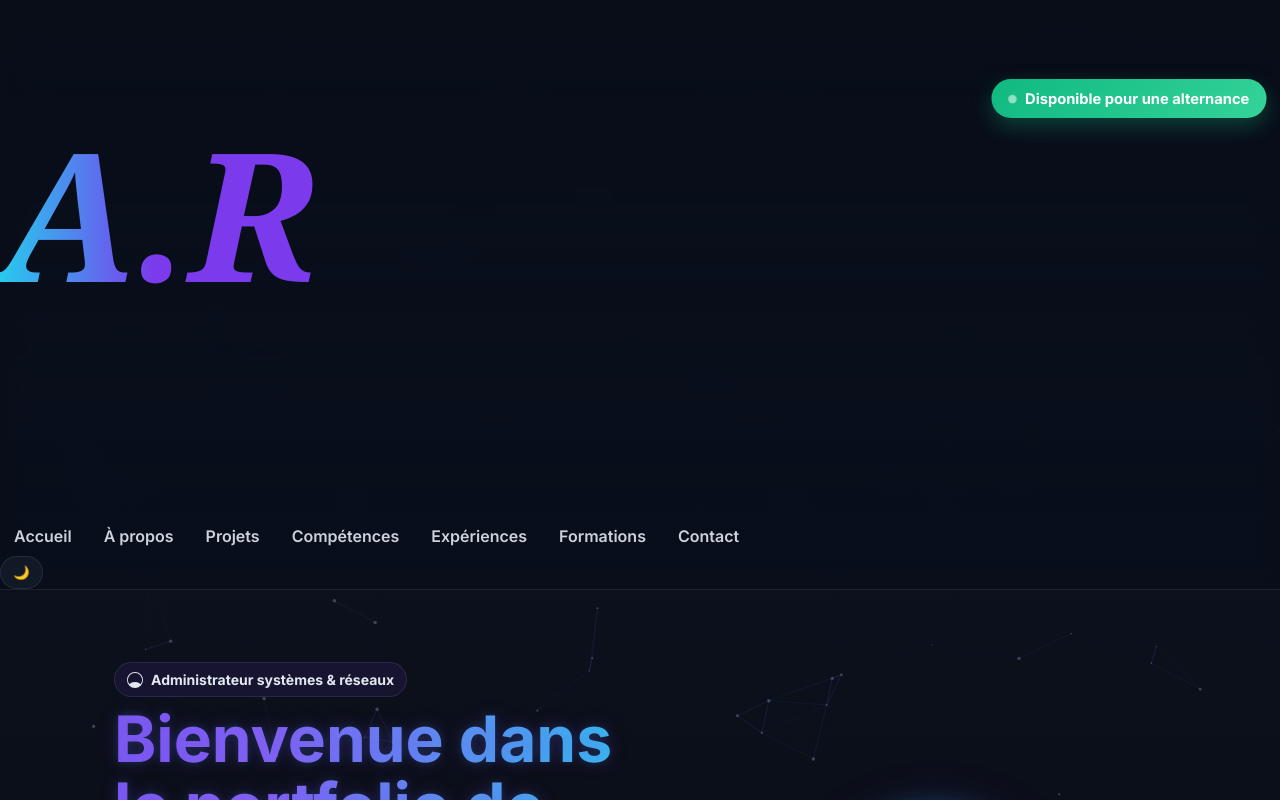
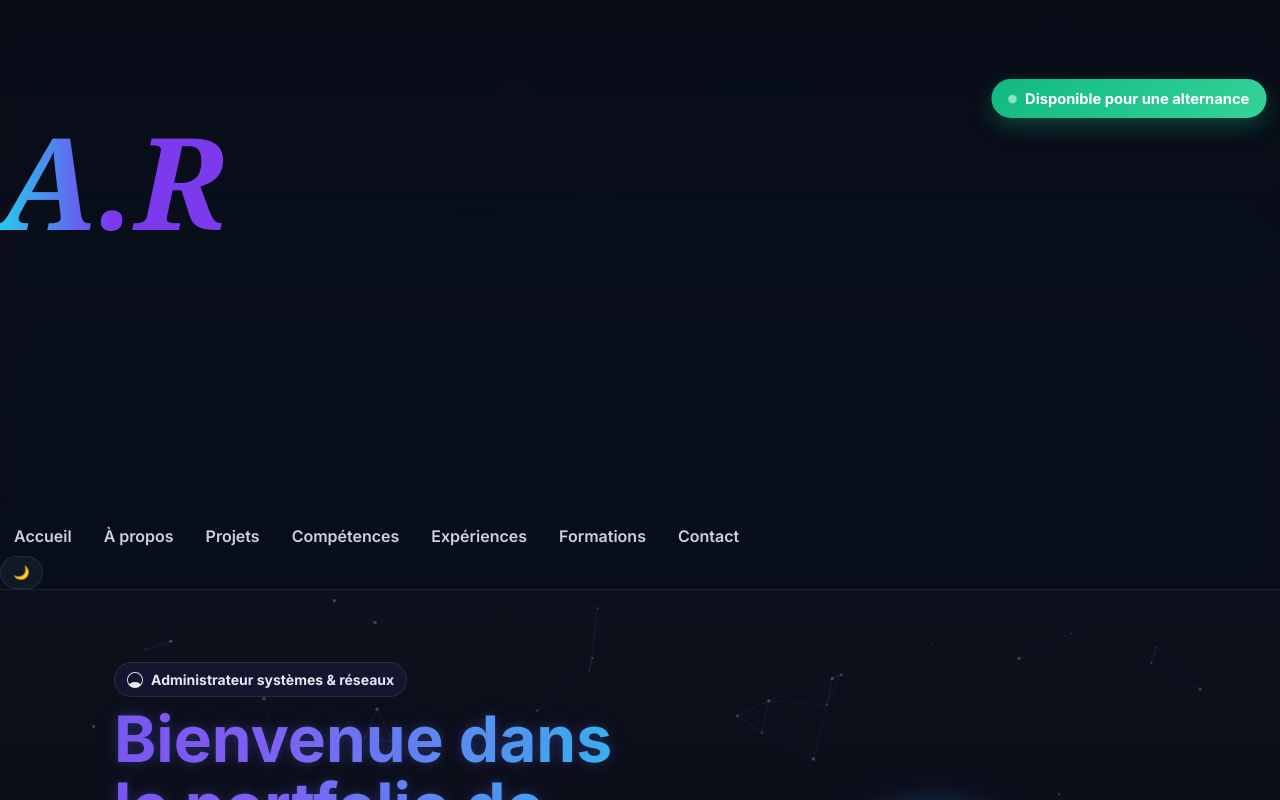
Before and after one commit to abderabbirodouawn/abderabbirodouawn.github.io, a plain HTML site: page index.html in a window 1280 px wide. Drawn offline with Linux system fonts and the light colour scheme; animation ran at ten frames a second.

Commit message:
Update index.html

```diff
--- a/index.html
+++ b/index.html
@@ -241,11 +241,11 @@
         </stop>
       </linearGradient>
     </defs>
-    <text x="0" y="22" fill="url(#gradAR)"
+    <text x="0" y="18" fill="url(#gradAR)"
       font-family="Georgia, serif"
       font-style="italic"
       font-weight="900"
-      font-size="14">A.R</text>
+      font-size="10">A.R</text>
   </svg>
 </a>
       <nav class="links" role="navigation" aria-label="Navigation principale">
```
